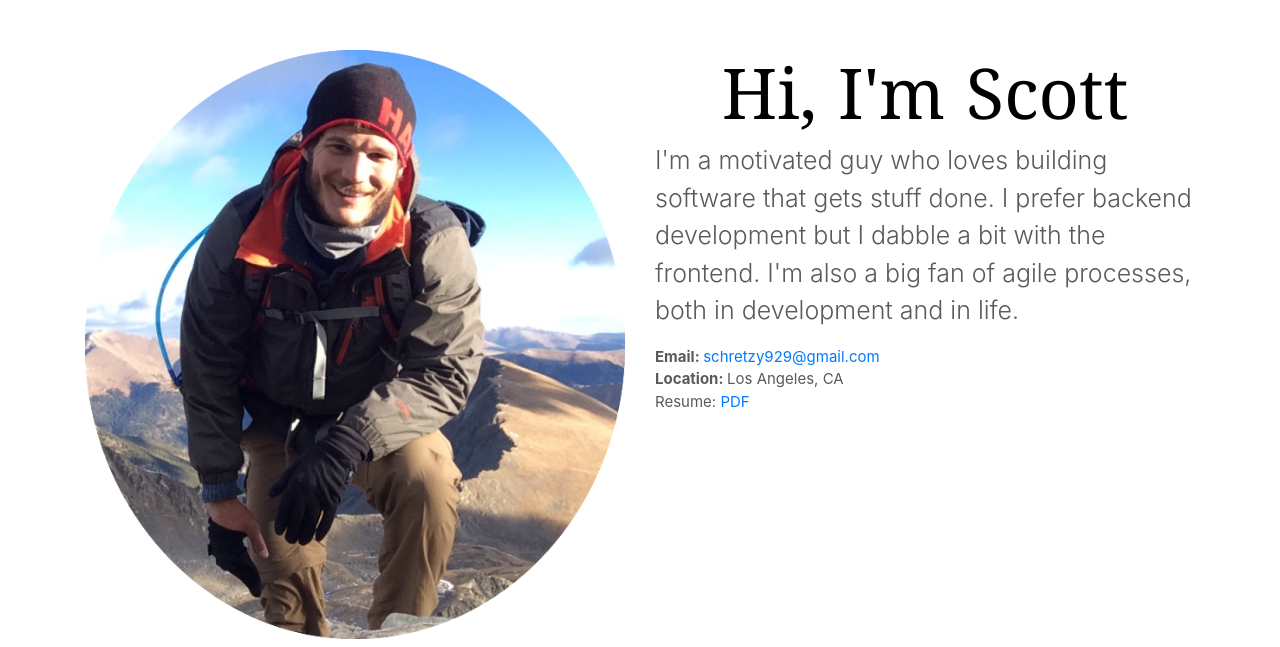
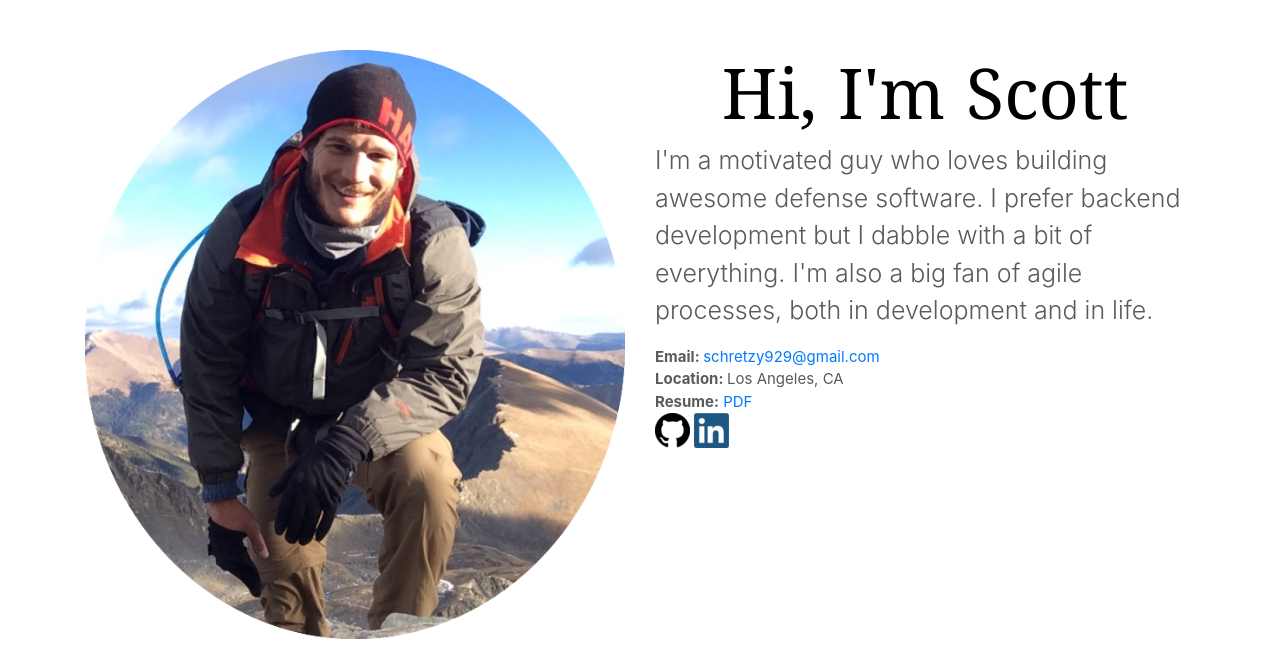
Before and after one commit to schretzilla/website, a Django app: page / in a window 1280 px wide. Shown: the part 1000-1647 px from the top of the page. Run offline with Django 3.2, Linux system fonts and the light colour scheme; some libraries are stand-ins or nearby versions.

Commit message:
Added Linkedin and Github icons
Added links to linkedin and githubl Updated mountianeering photo to more light.

```diff
--- a/portfolio/templates/portfolio/home.html
+++ b/portfolio/templates/portfolio/home.html
@@ -9,10 +9,11 @@
     <!-- Twitter Bootstrap 4  -->
     <link rel="stylesheet" href="https://maxcdn.bootstrapcdn.com/bootstrap/4.0.0/css/bootstrap.min.css" integrity="sha384-Gn5384xqQ1aoWXA+058RXPxPg6fy4IWvTNh0E263XmFcJlSAwiGgFAW/dAiS6JXm" crossorigin="anonymous">
 
+    <!-- Fade In styles -->
     <link rel="stylesheet" href="{% static 'portfolio/css/animation.css' %}">
     <link rel="stylesheet" href="{% static 'portfolio/css/features.css' %}">
 
-    <!-- AngularJS Import -->
+    <!-- AngularJS Import for line animation-->
     <script src="{% static 'portfolio/js/angular.min.js' %}"></script>
 
     <!-- References to Slick JS for carousel -->
@@ -21,7 +22,6 @@
 
     <style>
         .parallax {
-            /* The image used */
             background-image: url("{% static 'portfolio/img/delicate-arch.jpg' %}");
         }
     </style>
@@ -59,15 +59,23 @@
             <div class="page-header vertical-align">
                     <h1 class="subject-header">Hi, I'm Scott</h1>
                     <p class="lead about-me">
-                        I'm a motivated guy who loves building software that gets stuff done.
-                        I prefer backend development but I dabble a bit with the frontend.
+                        I'm a motivated guy who loves building awesome defense software.
+                        I prefer backend development but I dabble with a bit of everything.
                         I'm also a big fan of agile processes, both in development and in life.
                     </p>
 
                     <ul class="list-inline">
                         <li class="contact-info"><strong>Email: </strong><a href="mailto:schretzy929@gmail.com">schretzy929@gmail.com</a></li>
                         <li class="contact-info"><strong>Location: </strong>Los Angeles, CA</li>
-                        <li class="contact-info">Resume: <a href="https://drive.google.com/file/d/1EQl5rqPQlm2Wa_DveyAIBIQDAdqFlbXO/view?usp=sharing" target="_blank">PDF</a></li>
+                        <li class="contact-info"><strong>Resume:</strong> <a href="https://drive.google.com/file/d/1EQl5rqPQlm2Wa_DveyAIBIQDAdqFlbXO/view?usp=sharing" target="_blank">PDF</a></li>
+                        <li class="contact-info">
+                          <a href="https://github.com/schretzilla" target="_blank">
+                            <img src="{% static 'portfolio/img/helper-icons/github-icon-35.png' %}" class="img-fluid" alt="Github Icon"/>
+                          </a>
+                          <a href="http://www.linkedin.com/in/scott-schretzenmaier-26ab1178" target="_blank">
+                            <img src="{% static 'portfolio/img/helper-icons/linkedin-logo-35.png' %}" class="img-fluid" alt="LinkedIn Icon"/>
+                          </a>
+                        </li>
                     </ul>
 
             </div>
@@ -444,34 +452,34 @@
         <div class="col-md-8">
         <div  class="multiple-items">
             <div>
-                <img class="d-block w-100" src="{% static 'portfolio/img/extra-activities/ironman1.jpg' %}" alt="First slide">
+                <img class="d-block w-100" src="{% static 'portfolio/img/extra-activities/ironman1.jpg' %}" alt="Ironman">
                 <p class="text-center">I'm an ultra athlete,
                   I've complete 7 marathons, won the Chi Town Half Marathon
-                  and complete 2 Ironman competitions. </p>
+                  and completed 2 Ironman competitions. </p>
             </div>
             <div>
-                <img class="d-block w-100" src="{% static 'portfolio/img/extra-activities/wrestling-club.jpg' %}" alt="First slide">
+                <img class="d-block w-100" src="{% static 'portfolio/img/extra-activities/wrestling-club.jpg' %}" alt="Wreslting Club">
                 <p class="text-center">In college I had the opportunity to
                   be president and coach of the University of Pittsburgh Wrestling Club.
                   Here I had the chance to lead a great team and wrestlers and
                   win quite a few championships. </p>
             </div>
             <div>
-                <img class="d-block w-100" src="{% static 'portfolio/img/extra-activities/samaritans-purse-group.jpg' %}" alt="First slide">
+                <img class="d-block w-100" src="{% static 'portfolio/img/extra-activities/samaritans-purse-group.jpg' %}" alt="Samaritain's Purse">
                 <p class="text-center">Over my trip across the country
-                  I signed up to become part of the Samaritan Purse's disaster
+                  I signed up to become part of Samaritan Purse's disaster
                   relief team. We volunteered in Baton Rouge to
                   help the recent flood victims.</p>
             </div>
 
             <div>
-                <img class="d-block w-100" src="{% static 'portfolio/img/extra-activities/mountaineering.jpg' %}" alt="First slide">
+                <img class="d-block w-100" src="{% static 'portfolio/img/extra-activities/mountaineering-2.jpg' %}" alt="Adventure slide">
                 <p class="text-center">I love exploring the outdoors,
                   climbing and mountaineering.</p>
             </div>
 
             <div>
-                <img class="d-block w-100" src="{% static 'portfolio/img/extra-activities/high-school-wrestling.jpg' %}" alt="First slide">
+                <img class="d-block w-100" src="{% static 'portfolio/img/extra-activities/high-school-wrestling.jpg' %}" alt="High school wrestling">
                 <p class="text-center">In high school I was an
                   All American high school wrestler. </p>
             </div>
```
Also changed, not shown: portfolio/static/portfolio/img/extra-activities/mountaineering-2.jpg (added), portfolio/static/portfolio/img/helper-icons/github-icon-35.png (added), portfolio/static/portfolio/img/helper-icons/linkedin-logo-35.png (added).
